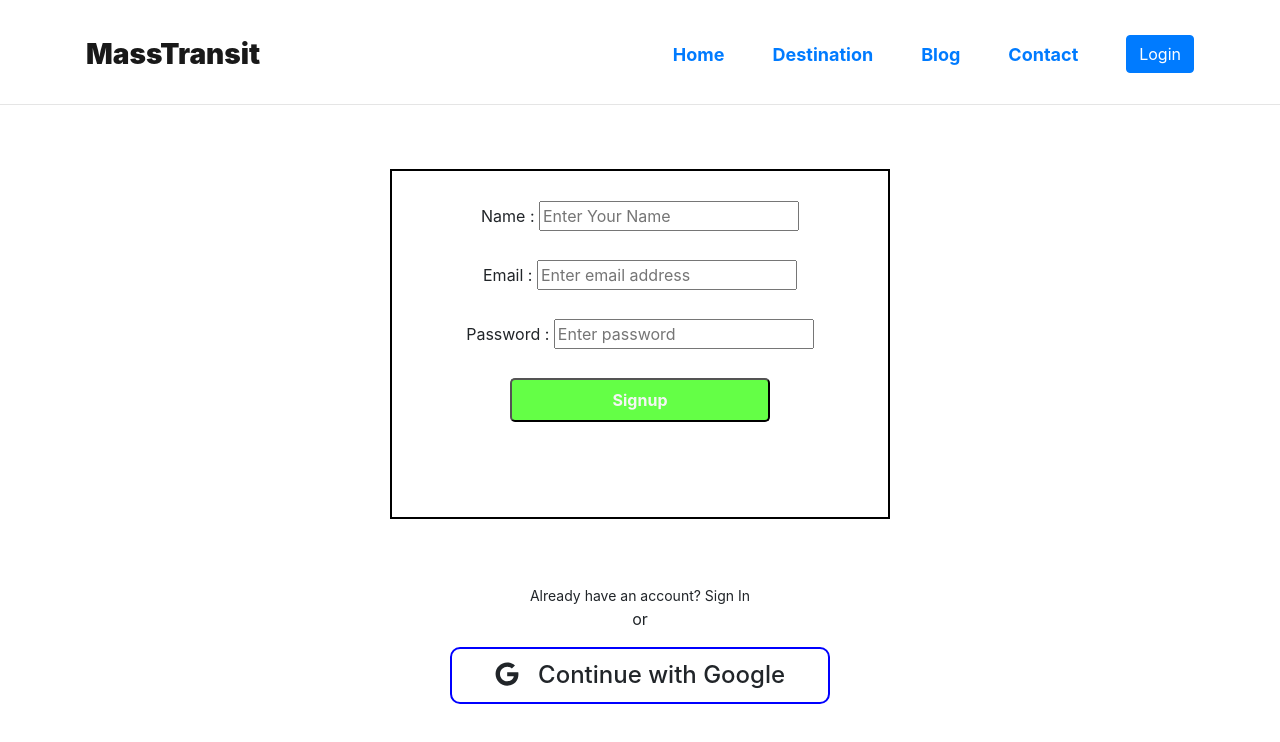
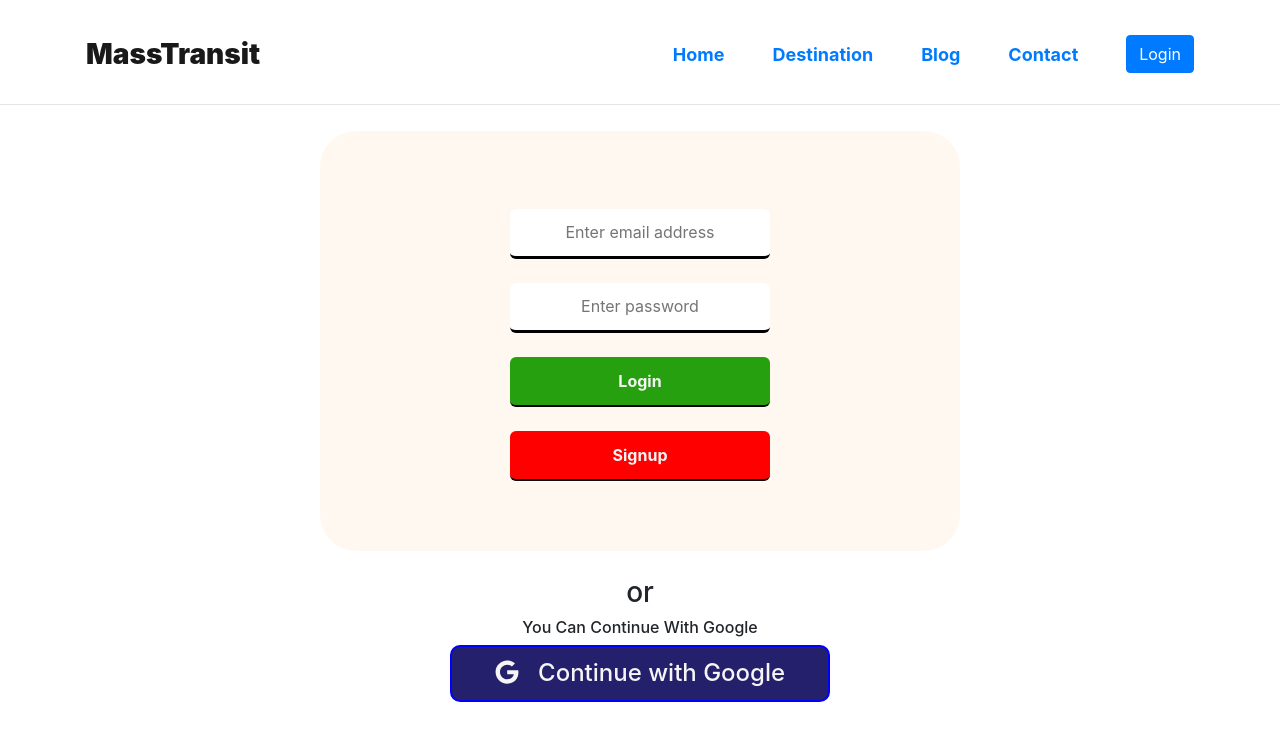
Before and after one commit to prosourav/MassTransit, a React (Create React App) app: page /login in a window 1280 px wide. Shown: the top 742 px of the page. Built offline with nearby package versions, Linux system fonts and the light colour scheme.

Commit message:
all features added

```diff
--- a/src/components/EmailLogin/EmailLogin.css
+++ b/src/components/EmailLogin/EmailLogin.css
@@ -1,18 +1,33 @@
 .form{
     text-align: center;
-    width: 500px;
-    height: 350px;
-    border: 2px solid black;
-    margin: 5% auto;
+    width: 50%;
+    height: 420px;
+    border-radius: 36px;
+    margin: 2% auto;
     padding-top: 30px;
+    background-color: #fff8f0;
 }
 .form input{
     width: 260px;
+    border-radius: 6px;
+    height: 50px;
+    border-top: none;
+    border-left: none;
+    border-right: none;
+}
+.user-input{ border-bottom: 3px solid black;
 }
 .submit{
-    background-color:rgb(100, 255, 70);
+    background-color:rgb(39, 160, 15);
     color: whitesmoke;
     border-radius: 5px;
     font-weight: bolder;
     padding: 8px 0px;
 }
+
+::-webkit-input-placeholder {
+    text-align: center;
+  }
+  @media (max-width: 760px){
+    .form{width: 100%};
+  }
--- a/src/components/EmailLogin/EmailLogin.js
+++ b/src/components/EmailLogin/EmailLogin.js
@@ -1,9 +1,10 @@
-import React, { useContext } from 'react';
+import React, { useContext, useState } from 'react';
 import './EmailLogin.css'
 import firebaseConfig from '../../firebase.config';
 import firebase from "firebase/app";
 import "firebase/auth";
 import { UserContext } from '../../App';
+import { useHistory, useLocation } from 'react-router';
 
 
 if(firebase.apps.length === 0){
@@ -11,12 +12,19 @@ if(firebase.apps.length === 0){
 }
 
 const EmailLogin = () => {
+
   const [loggedInUser,setLoggedInUser] = useContext(UserContext);
+  const [signInUser, setSignInUser] = useState({
+      oldUser:"true",
+  });
+  const history = useHistory();
+  const location = useLocation();
+  const { from } = location.state || { from: { pathname: "/" } };
 
   const handleChange= (e) =>{
     let isFieldValid = true;
     if(e.target.name==="name"){
-      isFieldValid = e.target.value !== (undefined || "");
+      isFieldValid = e.target.value ;
     }
     if(e.target.name==="email"){
       isFieldValid = /\S+@\S+\.\S+/.test(e.target.value);
@@ -27,54 +35,112 @@ const EmailLogin = () => {
       isFieldValid = isPasswordValid && passwordHasNumber;
     }
     if(isFieldValid){
-      const newUser = {...loggedInUser};
+      const newUser = {...signInUser};
       newUser[e.target.name] = e.target.value;
       newUser.isSignedIn = true;
-      setLoggedInUser(newUser);
+      setSignInUser(newUser);
     }
-    console.log("valid",isFieldValid);
+    console.log("signin user",signInUser);
   }
 
   const handleSubmit= (event) =>{
-   if(loggedInUser.email && loggedInUser.password){
-// console.log("checking:",user.email,user.password);
-    firebase.auth().createUserWithEmailAndPassword(loggedInUser.email, loggedInUser.password)
+   if(signInUser.password && signInUser.email && signInUser.name){
+console.log("checking:",signInUser.email,signInUser.password);
+    firebase.auth().createUserWithEmailAndPassword(signInUser.email, signInUser.password)
     .then((userCredential) => {
-      const user2 = userCredential.user;
-      const newUser = {...loggedInUser}
-      newUser.isSignedIn=true;
-      newUser.error='';
-      newUser.message="login successFull";
-      setLoggedInUser(newUser);
+      const user = userCredential.user;
+      const newUser = {...signInUser}
+      newUser.isRegistered=true;
+      newUser.success="Registration successFull";
+      newUser.error = "";
+      setSignInUser(newUser);
+      updateUserName(signInUser.name);
+console.log("reg",user);
     })
     .catch((error) => {
-     const errorCode = error.code;
       const errorMessage = error.message;
-      const newUser = {...loggedInUser}
-      newUser.isSignedIn=false;
+      const newUser = {...signInUser}
+      newUser.isRegistered=false;
+      newUser.success="";
       newUser.error=errorMessage;
-      newUser.message="login successFull";
-      setLoggedInUser(newUser);
-      console.log(errorCode,errorMessage);
+      setSignInUser(newUser);
+      // console.log(errorCode,errorMessage);
     });
+    // event.preventDefault();
    }
-   event.preventDefault();
+
+   if (signInUser.oldUser && signInUser.email && signInUser.password) {
+    firebase
+      .auth()
+      .signInWithEmailAndPassword(signInUser.email, signInUser.password)
+      .then((userCredential) => {
+        var user3 = userCredential.user;
+        const logInUser = { ...signInUser };
+        logInUser.error = "";
+        logInUser.name = user3.displayName;
+        logInUser.success = " Login successFull";
+        logInUser.isLoggedIn=true;
+        setLoggedInUser(logInUser);
+        console.log("login Successfull");
+        console.log(user3);
+
+        history.replace(from);
+      })
+      .catch((error) => {
+    //     console.log("error runing");
+        const errorMessage = error.message;
+        const logInUser ={
+          success:"",
+          error:errorMessage,
+          isLoggedIn:false
+        }
+        console.log(errorMessage);
+        setLoggedInUser(logInUser);
+      });
+
   }
+  event.preventDefault();
+
+  }
+
+  const updateUserName = (name)=>{
+    var user = firebase.auth().currentUser;
+
+    user.updateProfile({
+      displayName:name,
+    }).then(function() {
+
+    }).catch(function(error) {
+
+    });
+}
+  const handleSignIn = () =>{
+    const newUser = {...signInUser};
+    newUser.oldUser = false;
+    setSignInUser(newUser);
+  }
+  const handleLogin = () =>{
+    const newUser = {...signInUser};
+    newUser.oldUser = true;
+    setSignInUser(newUser);
+  }
+
   return (
     <div className="form">
     <form onSubmit={handleSubmit}>
-    <label>Name :&nbsp;</label>
-   <input type="text" name="name" onBlur= {handleChange}  placeholder="Enter Your Name" required></input>
+
+   {!signInUser.oldUser && <input className="user-input" type="text" name="name" onBlur= {handleChange}  placeholder="Enter Your Name" required></input>}
      <br/><br/>
-     <label>Email :&nbsp;</label>
-     <input type="text" name="email" onBlur= {handleChange} placeholder="Enter email address" required></input>
+
+     <input className="user-input" type="text" name="email" onBlur= {handleChange} placeholder="Enter email address" required></input>
      <br/><br/>
-     <label>Password :&nbsp; </label>
-     <input type="password" onBlur= {handleChange} name="password" placeholder="Enter password" required></input>
+     <input className="user-input" type="password" onBlur= {handleChange} name="password" placeholder="Enter password" required></input>
      <br/><br/>
-     <input type="submit" value="Signup" className="submit"/><br/>
+     <input  type="submit" value="Login" className="submit" onClick={handleLogin}/><br/><br/>
+     <input  style={{backgroundColor:"red"}} type="submit" value="Signup" className="submit" onClick={handleSignIn}/>
      </form>
-
+    {signInUser.success ? <p style={{color:"green"}}>{signInUser.success}</p> : <p style={{color:"red"}}>{signInUser.error}</p> }
+    {loggedInUser.error && <p style={{color:"red"}}>{loggedInUser.error }</p>}
     </div>
   );
 };
--- a/src/components/Login/Login.css
+++ b/src/components/Login/Login.css
@@ -5,3 +5,6 @@
     border-radius: 10px;
     margin: 0 auto;
    }
+   .G-sign{
+    cursor:pointer;
+   }
--- a/src/components/Login/Login.js
+++ b/src/components/Login/Login.js
@@ -38,12 +38,11 @@ const Login = () => {
         <hr/>
            <EmailLogin></EmailLogin>
            <div style={{textAlign:"center"}}>
-           <small>Already have an account? <span>Sign In</span></small>
-       <br/>
-       <p>or</p>
-       <div>
+       <h3>or</h3>
+       <h6>You Can Continue With Google</h6>
+       <div className="G-sign">
 
-       <h4 className="option" onClick={handleGoogleLogin}>   <FontAwesomeIcon icon={faGoogle} /> &nbsp; Continue with Google</h4>
+       <h4 style={{color:"whitesmoke",backgroundColor:"#25206c"}} className="option" onClick={handleGoogleLogin}>   <FontAwesomeIcon icon={faGoogle} /> &nbsp; Continue with Google</h4>
 
        </div>
         </div>
```
